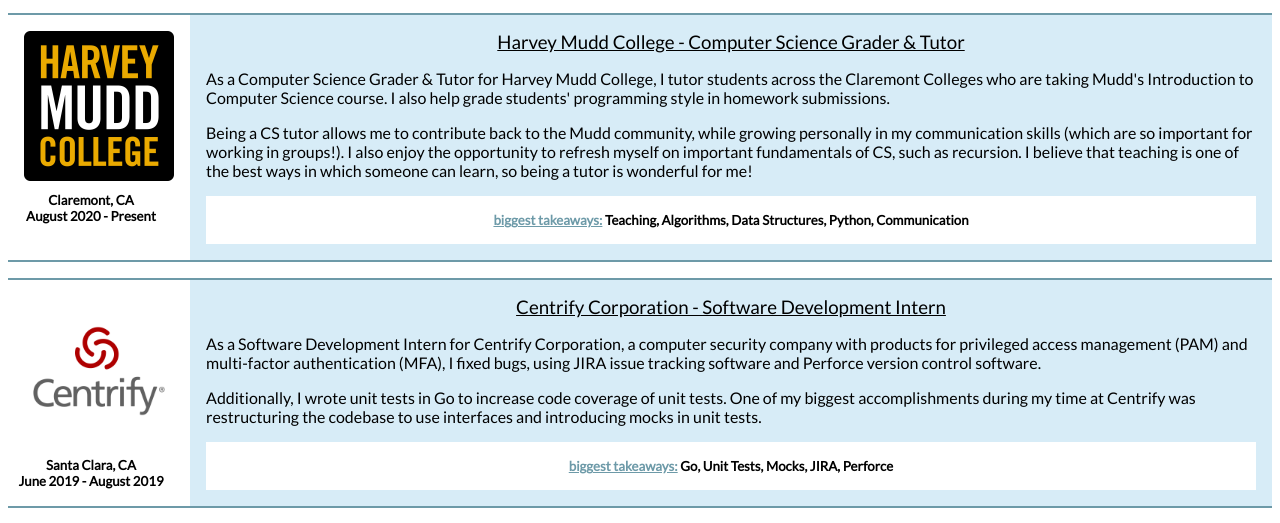
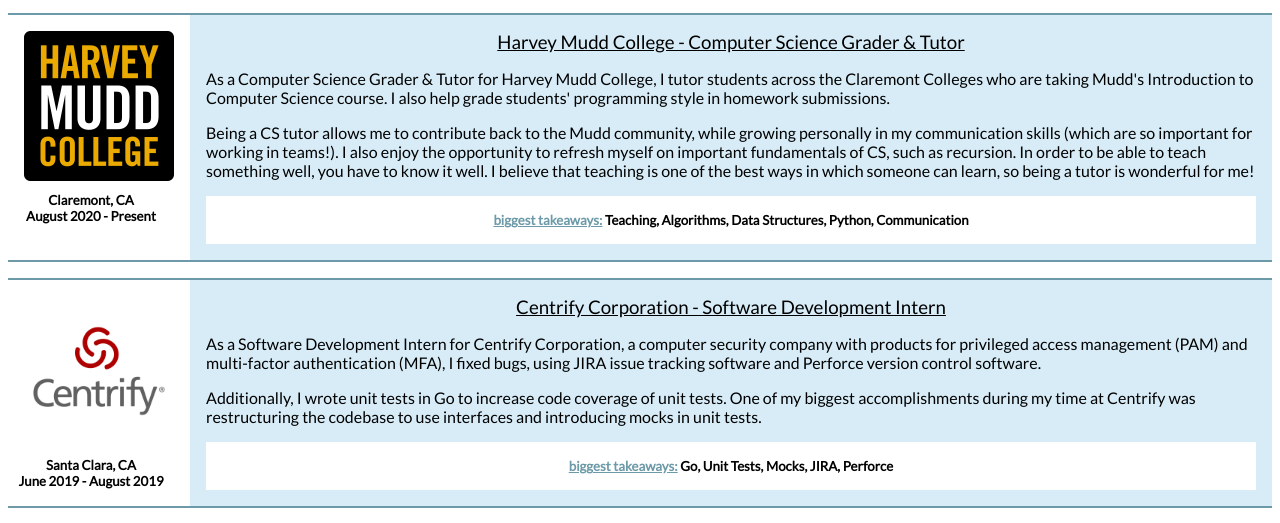
Before and after one commit to mlum123/portfoliodec2019, a website: page dist/experience.html in a window 1280 px wide. Shown: the part 203-726 px from the top of the page. Drawn offline with nearby package versions, Linux system fonts and the light colour scheme; a web font is replaced by a local one.

Commit message:
updated experience and added photos in photo page

```diff
--- a/dist/experience.html
+++ b/dist/experience.html
@@ -98,8 +98,9 @@
               <p>
                 Being a CS tutor allows me to contribute back to the Mudd community, while
                 growing personally in my communication skills (which are so important for
-                working in groups!). I also enjoy the opportunity to refresh myself on important
-                fundamentals of CS, such as recursion. I believe that teaching is one of the best ways
+                working in teams!). I also enjoy the opportunity to refresh myself on important
+                fundamentals of CS, such as recursion. In order to be able to teach something well,
+                you have to know it well. I believe that teaching is one of the best ways
                 in which someone can learn, so being a tutor is wonderful for me!
               </p>
               <div class="takeaways">
```
Also changed, not shown: dist/photography.html (+12 -0 lines), 5 other files.
